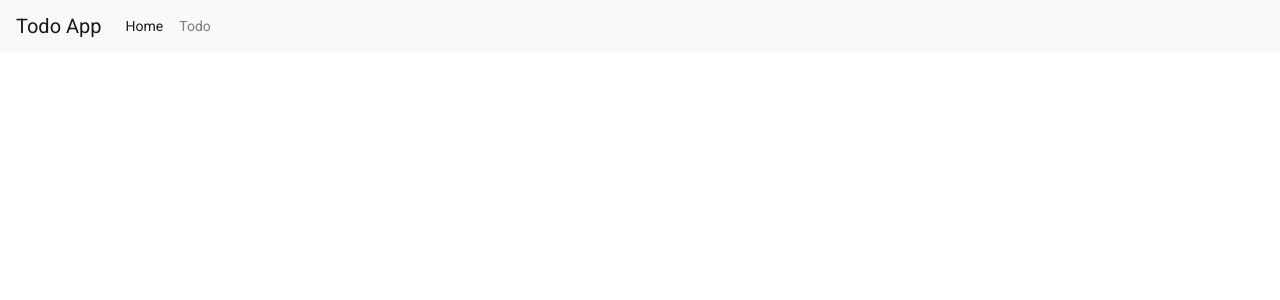
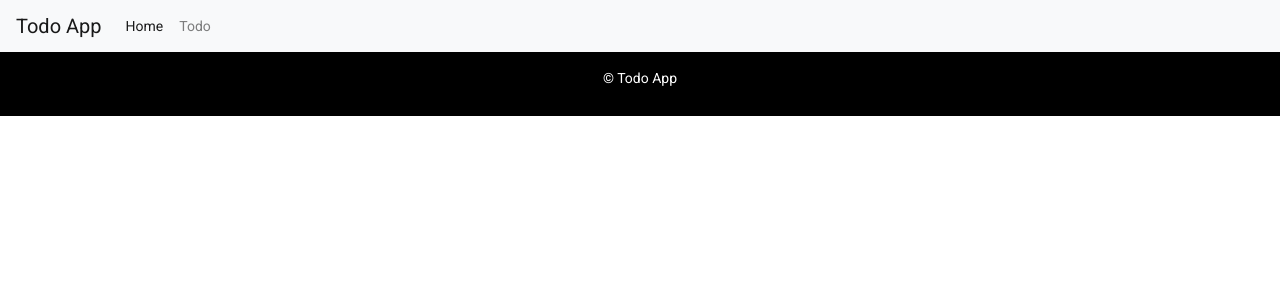
Before and after one commit to lutfiqaraman/TodoApp, an Angular app in the folder FrontEnd/: page / in a window 1280 px wide. Shown: the top 300 px of the page. Built offline with nearby package versions, Linux system fonts and the light colour scheme.

Commit message:
create a footer component

```diff
--- a/FrontEnd/src/app/app.component.html
+++ b/FrontEnd/src/app/app.component.html
@@ -2,3 +2,4 @@
 <div class="container">
   <router-outlet></router-outlet>
 </div>
+<app-footer></app-footer>
--- a/FrontEnd/src/app/components/footer/footer.component.css
+++ b/FrontEnd/src/app/components/footer/footer.component.css
@@ -0,0 +1,9 @@
+footer {
+    flex-shrink: 0;
+    background-color: #000;
+}
+
+p {
+    text-align: center;
+    color: #fff;
+}
--- a/FrontEnd/src/app/components/footer/footer.component.html
+++ b/FrontEnd/src/app/components/footer/footer.component.html
@@ -1 +1,5 @@
-<p>footer works!</p>
+<footer class="footer mt-auto py-3">
+  <div class="container">
+    <p>&copy; Todo App</p>
+  </div>
+</footer>
```
